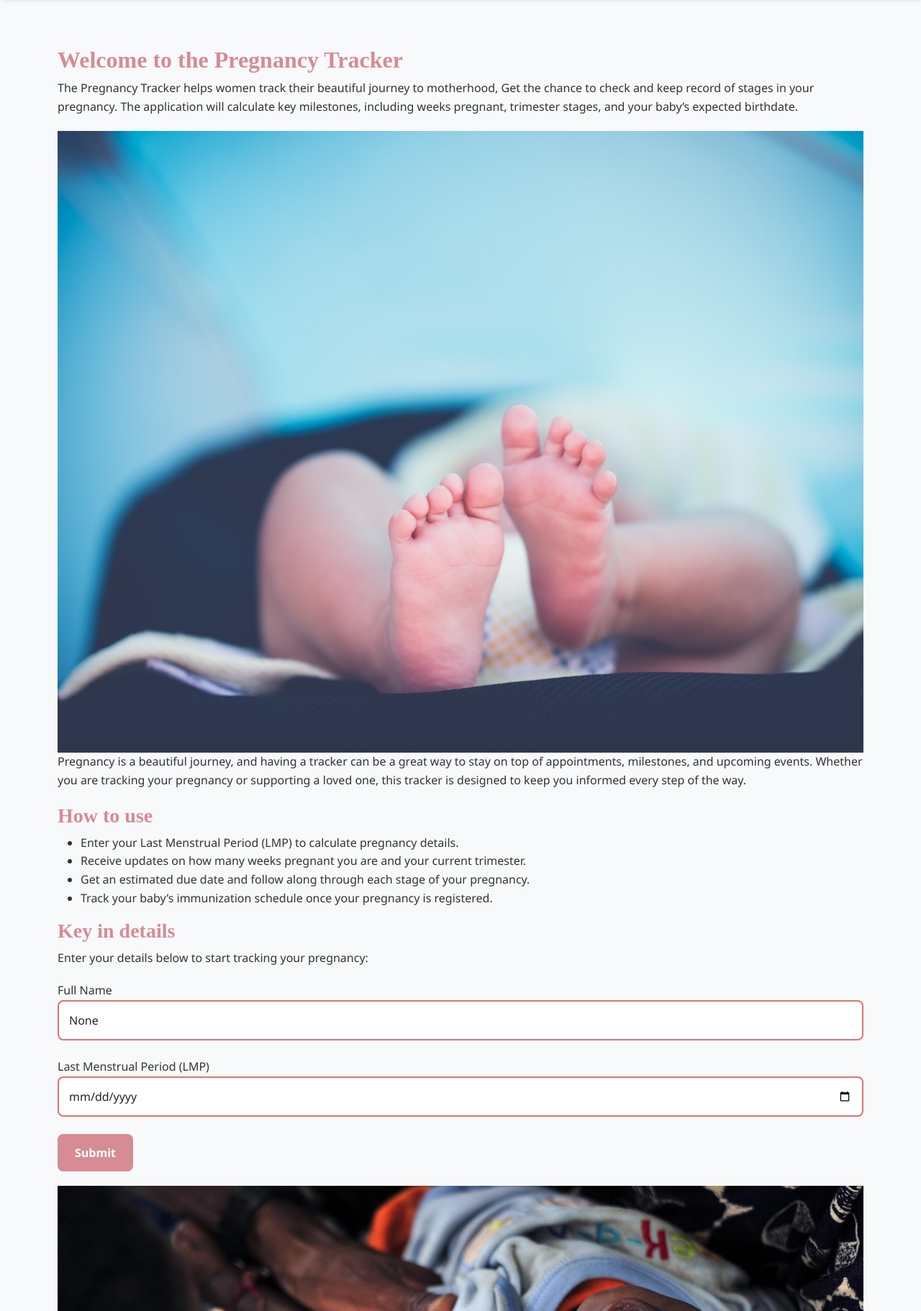
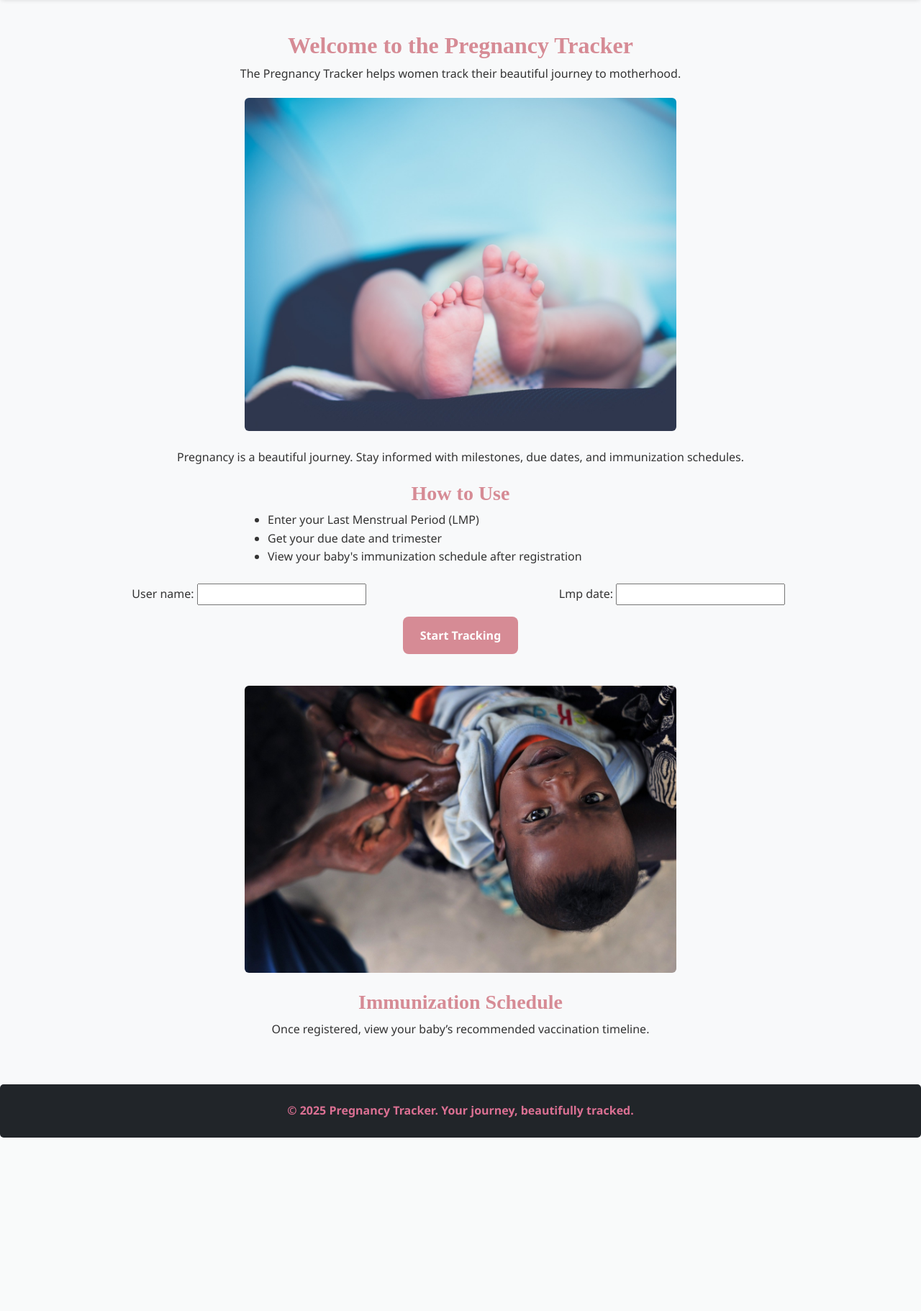
Before and after one commit to 08vick/Ptracker, a Django app: page /ptracker/index/ in a window 1280 px wide. Shown: the part 98-1920 px from the top of the page at 72% size. After the commit the page ends 1679 px from the top, so only its background shows below. Run offline with Django 5.2, Linux system fonts and the light colour scheme; some libraries are stand-ins or nearby versions.

Commit message:
Refactor index.html for better readability and layout
Updated content and structure of the index.html template for improved clarity and user experience.

```diff
--- a/ptracker/templates/index.html
+++ b/ptracker/templates/index.html
@@ -1,70 +1,53 @@
 {% extends 'base.html' %}
-
 {% load static %}
 
 {% block content %}
-  <div class="container">
-    <!-- Add written information -->
+  <div class="card-modern text-center">
     <h2>Welcome to the Pregnancy Tracker</h2>
-    <p>
-      The Pregnancy Tracker helps women track their beautiful journey to motherhood, Get the chance to check and keep
-      record of stages in your pregnancy. The application will calculate key milestones, including weeks pregnant,
-      trimester stages, and your baby’s expected birthdate.
-    </p>
+    <p>The Pregnancy Tracker helps women track their beautiful journey to motherhood.</p>
 
-      <!-- Add your image here -->
-    <img src="{% static 'images/baby-1867222_1280.jpg' %}" alt="Pregnancy Tracker" class="img-fluid" />
+    <img src="{% static 'images/baby-1867222_1280.jpg' %}" alt="Pregnancy Journey" class="img-fluid rounded mb-4" style="max-width: 600px;">
 
-    <p>
-      Pregnancy is a beautiful journey, and having a tracker can be a great way to stay on top of appointments, milestones,
-      and upcoming events. Whether you are tracking your pregnancy or supporting a loved one, this tracker is designed
-      to keep you informed every step of the way.
-    </p>
+    <p>Pregnancy is a beautiful journey. Stay informed with milestones, due dates, and immunization schedules.</p>
 
-    <h3>How to use</h3>
-    <ul>
-      <li>Enter your Last Menstrual Period (LMP) to calculate pregnancy details.</li>
-      <li>Receive updates on how many weeks pregnant you are and your current trimester.</li>
-      <li>Get an estimated due date and follow along through each stage of your pregnancy.</li>
-      <li>Track your baby’s immunization schedule once your pregnancy is registered.</li>
+    <h3>How to Use</h3>
+    <ul class="text-start mb-4" style="max-width: 600px; margin: 0 auto;">
+      <li>Enter your Last Menstrual Period (LMP)</li>
+      <li>Get your due date and trimester</li>
+      <li>View your baby's immunization schedule after registration</li>
     </ul>
 
-    <h3>Key in details</h3>
-    <p>Enter your details below to start tracking your pregnancy:</p>
+    {% if error %}
+      <div class="alert alert-danger">{{ error }}</div>
+    {% endif %}
 
-    <!-- Display any error messages -->
-    {% if error %}
-      <div class="alert alert-danger">
-        {{ error }}
+    <form method="POST" class="row g-3 justify-content-center">
+      {% csrf_token %}
+      <div class="col-md-6">
+        {{ form.user_name.label_tag }}
+        {{ form.user_name }}
+      </div>
+      <div class="col-md-6">
+        {{ form.lmp_date.label_tag }}
+        {{ form.lmp_date }}
+      </div>
+      <div class="col-12">
+        <button type="submit" class="btn btn-primary">Start Tracking</button>
+      </div>
+    </form>
+
+    {% if pregnancy_info %}
+      <div class="card bg-light mt-4 p-3">
+        <h4>Pregnancy Information</h4>
+        <p><strong>Weeks Pregnant:</strong> {{ pregnancy_info.weeks_pregnant }}</p>
+        <p><strong>Due Date:</strong> {{ pregnancy_info.due_date }}</p>
+        <p><strong>Trimester:</strong> {{ pregnancy_info.trimester }}</p>
       </div>
     {% endif %}
 
-    <!-- Form for LMP input -->
-    <form method="POST">
-      {% csrf_token %}
-      <div class="form-group">
-        <label for="user_name">Full Name</label>
-        <input type="text" class="form-control" id="user_name" name="user_name" value="{{ form.user_name.value }}" required>
-      </div>
-      <div class="form-group">
-        <label for="lmp_date">Last Menstrual Period (LMP)</label>
-        <input type="date" class="form-control" id="lmp_date" name="lmp_date" value="{{ form.lmp_date.value }}" required>
-      </div>
-      <button type="submit" class="btn btn-primary">Submit</button>
-    </form>
+    <img src="{% static 'images/child-89810_1280.jpg' %}" alt="Baby Health" class="img-fluid rounded mt-4" style="max-width: 600px;">
 
-    <!-- Display pregnancy info after form submission -->
-    {% if pregnancy_info %}
-      <h3>Pregnancy Information:</h3>
-      <p><strong>Weeks Pregnant:</strong> {{ pregnancy_info.weeks_pregnant }}</p>
-      <p><strong>Due Date:</strong> {{ pregnancy_info.due_date }}</p>
-      <p><strong>Trimester:</strong> {{ pregnancy_info.trimester }}</p>
-    {% endif %}
-
-      <img src="{% static 'images/child-89810_1280.jpg' %}" alt="Pregnancy Tracker" class="img-fluid" />
-
-    <h3>Immunization Schedule</h3>
-    <p>Once you register your pregnancy, you will be able to view the recommended immunization schedule for your baby.
-    This includes important vaccinations to ensure your baby stays healthy and protected throughout their early life.</p>
+    <h3 class="mt-4">Immunization Schedule</h3>
+    <p>Once registered, view your baby’s recommended vaccination timeline.</p>
   </div>
 {% endblock %}
```
